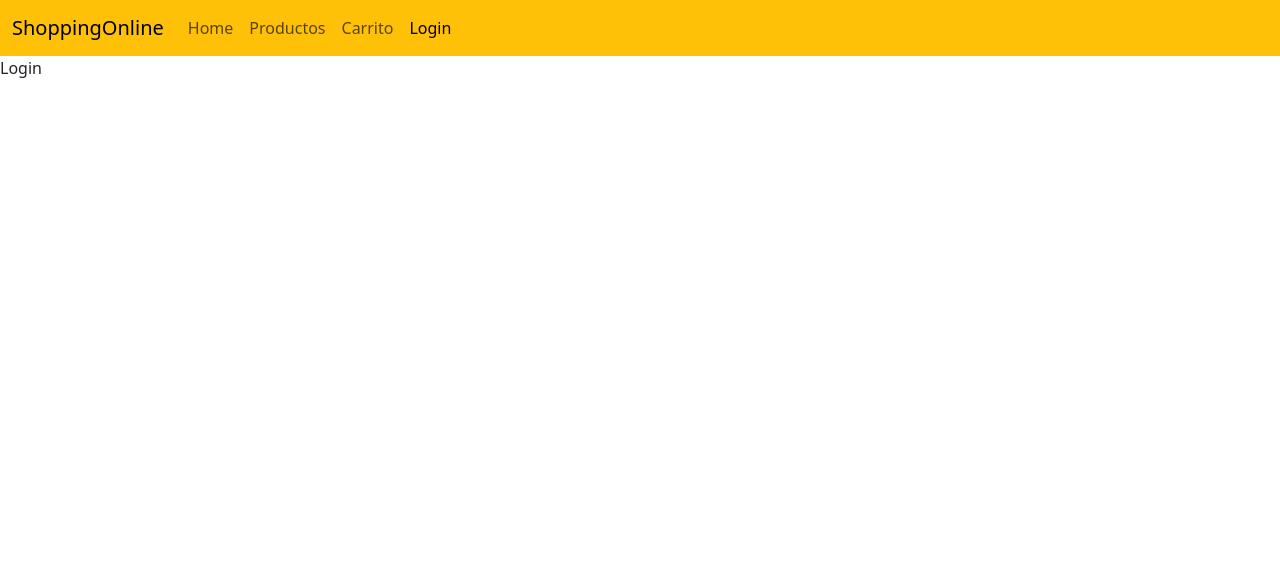
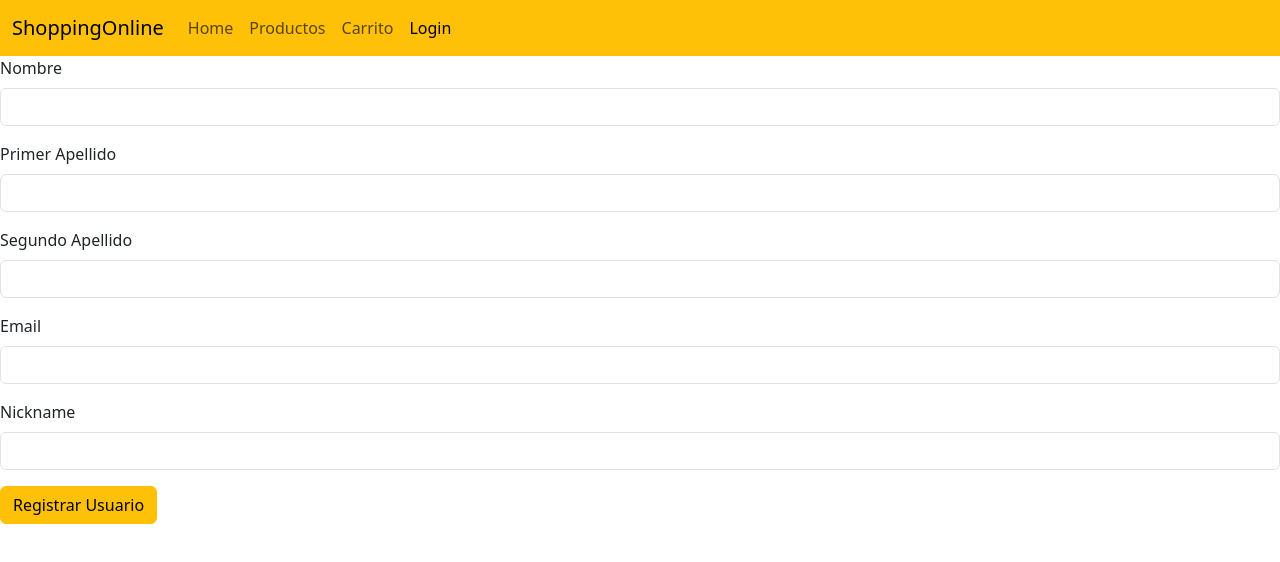
Before and after one commit to RFerreiraN/react-useContext, a React (Vite) app: page /login in a window 1280 px wide. Shown: the top 562 px of the page. Built offline with nearby package versions, Linux system fonts and the light colour scheme.

Commit message:
creamos un formulario para registro de usuario

```diff
--- a/src/Routes/Login.jsx
+++ b/src/Routes/Login.jsx
@@ -1,7 +1,90 @@
-import React from 'react'
+import { useState } from 'react'
 
 export const Login = () => {
+
+  const [formState, setFormState] = useState({
+    nombre: '',
+    primerApellido : '',
+    segundoApellido : '',
+    email: '',
+    nickname: ''
+  });
+
+  const { nombre, email, primerApellido, segundoApellido, nickname } = formState;
+
+  const handleInput = ({ target }) => {
+    const { name, value } = target
+    setFormState({
+      ...formState,
+      [name]: value.trim()
+    })
+
+  }
+
+  const onSubmitForm = (event) => {
+    event.preventDefault()
+    if(Object.values(formState).some(item => item.trim() === '')) return
+    console.log(formState)
+
+  }
+
   return (
-    <div>Login</div>
+    <form onSubmit={onSubmitForm}>
+      <div className="mb-3">
+        <label htmlFor="nombre" className="form-label">Nombre</label>
+        <input
+          type="text"
+          className="form-control"
+          name="nombre"
+          value={nombre}
+          onChange={handleInput}
+        />
+      </div>
+
+      <div className="mb-3">
+        <label htmlFor="nombre" className="form-label">Primer Apellido</label>
+        <input
+          type="text"
+          className="form-control"
+          name="primerApellido"
+          value={primerApellido}
+          onChange={handleInput}
+        />
+      </div>
+
+       <div className="mb-3">
+        <label htmlFor="nombre" className="form-label">Segundo Apellido</label>
+        <input
+          type="text"
+          className="form-control"
+          name="segundoApellido"
+          value={segundoApellido}
+          onChange={handleInput}
+        />
+      </div>
+
+      <div className="mb-3">
+        <label htmlFor="email" className="form-label">Email</label>
+        <input
+          type="text"
+          className="form-control"
+          name="email"
+          value={email}
+          onChange={handleInput}
+        />
+      </div>
+
+      <div className="mb-3">
+        <label htmlFor="nickname" className="form-label">Nickname</label>
+        <input
+          type="text"
+          className="form-control"
+          name="nickname"
+          value={nickname}
+          onChange={handleInput}
+        />
+      </div>
+      <button type="submit" className="btn btn-warning">Registrar Usuario</button>
+    </form>
   )
 }
```
